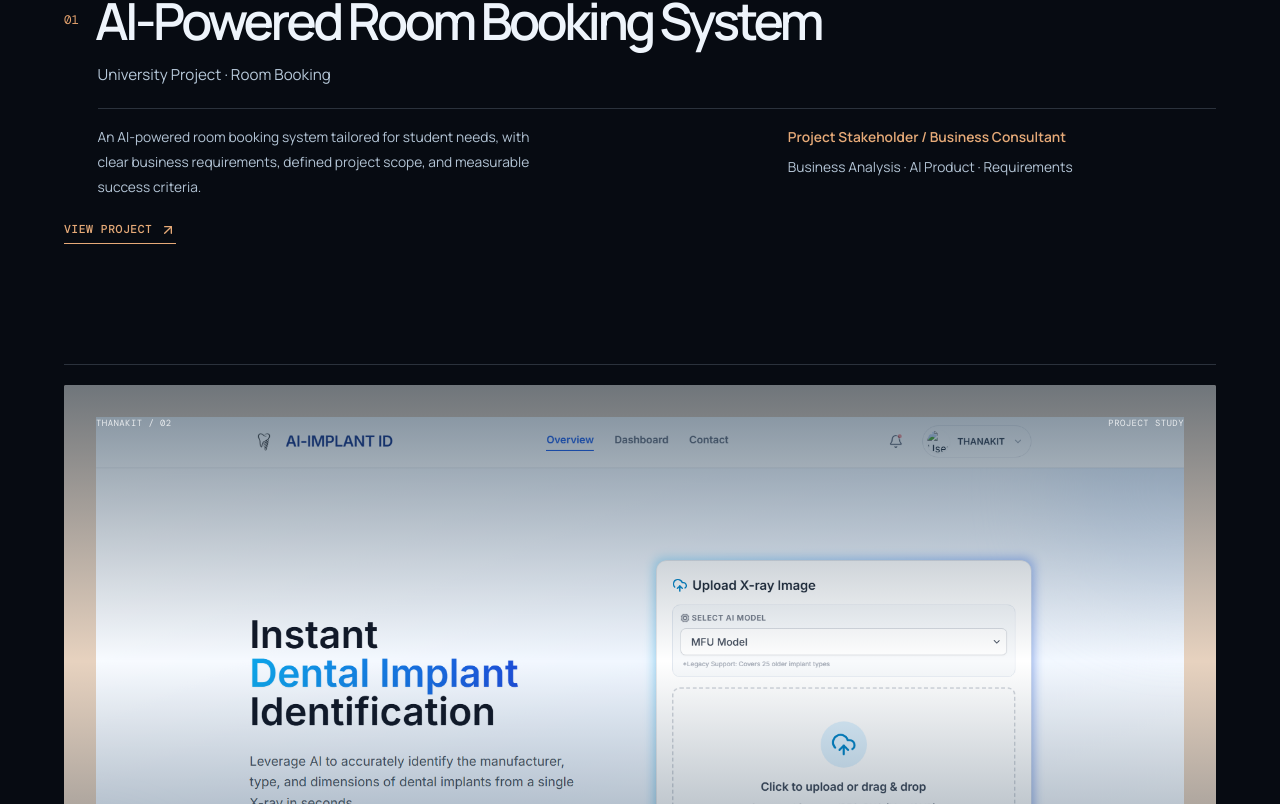
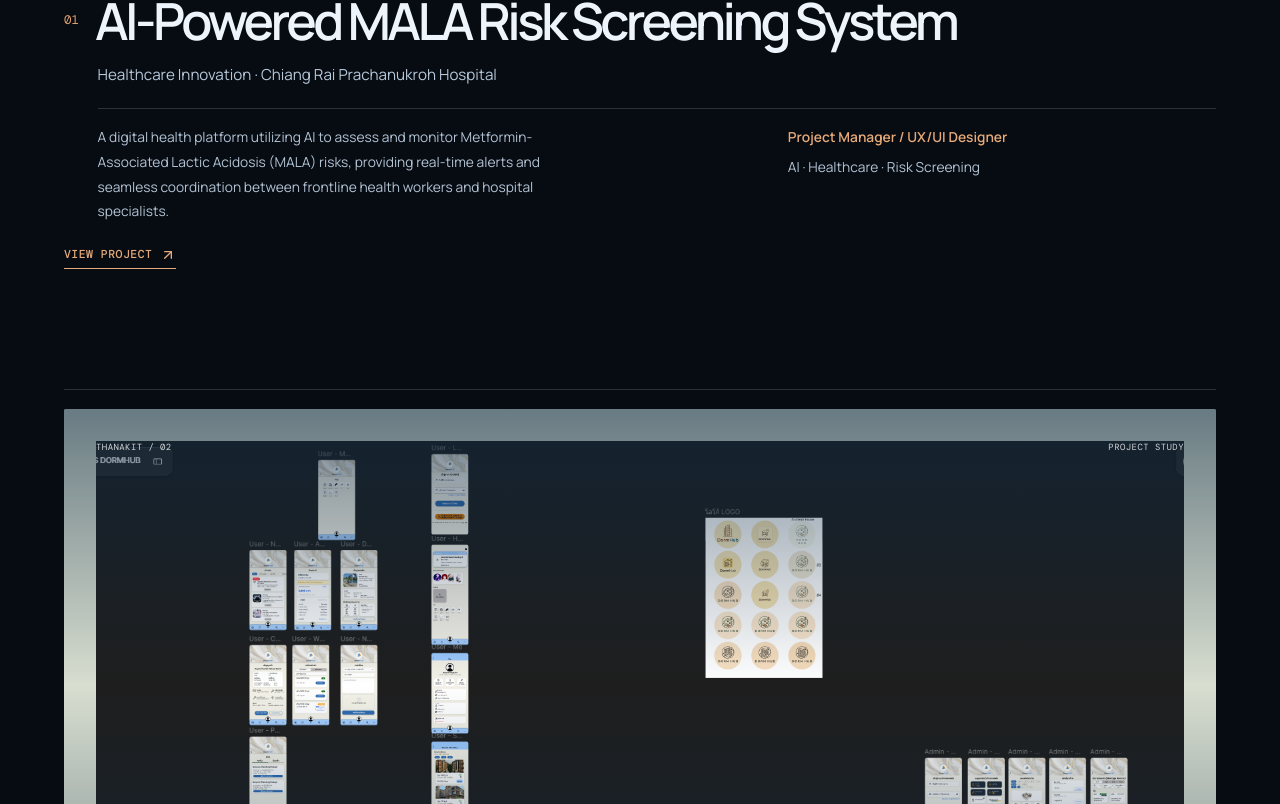
Before and after one commit to 6631503020/Thanakit-Portfolio, a React app: page / in a window 1280 px wide. Shown: the part 4076-4880 px from the top of the page. Built offline with nearby package versions, Linux system fonts and the light colour scheme; the HTML template or start-up script is replaced by a standard one.

Commit message:
add mala pj

```diff
--- a/src/App.tsx
+++ b/src/App.tsx
@@ -31,7 +31,7 @@ function ProjectPreview({ project }: { project: Project }) {
 }
 
 function ProjectCard({ project }: { project: Project }) {
-  return <motion.article className="project-card" whileHover={{ y: -6 }} transition={{ duration: 0.25 }}><motion.div initial={{ opacity: 0, x: 48 }} whileInView={{ opacity: 1, x: 0 }} viewport={{ once: true, margin: '-80px' }} transition={{ duration: 0.75, ease: [0.22, 1, 0.36, 1] }}><ProjectPreview project={project} /></motion.div><Reveal direction="left"><div className="project-info"><div className="project-title"><span>{project.number}</span><h3>{project.name}</h3></div><p className="project-category">{project.category}</p><div className="project-meta"><p>{project.description}</p><div><span>{project.role}</span><span>{project.technologies.join(' · ')}</span></div></div><a className="project-link" href={project.url} target="_blank" rel="noreferrer">View Project <ArrowUpRight size={16} /></a></div></Reveal></motion.article>
+  return <motion.article className="project-card" whileHover={{ y: -6 }} transition={{ duration: 0.25 }}><motion.div initial={{ opacity: 0, x: 48 }} whileInView={{ opacity: 1, x: 0 }} viewport={{ once: true, margin: '-80px' }} transition={{ duration: 0.75, ease: [0.22, 1, 0.36, 1] }}><ProjectPreview project={project} /></motion.div><Reveal direction="left"><div className="project-info"><div className="project-title"><span>{project.number}</span><h3>{project.name}</h3></div><p className="project-category">{project.category}</p><div className="project-meta"><p>{project.description}</p><div><span>{project.role}</span><span>{project.technologies.join(' · ')}</span></div></div>{project.url && <a className="project-link" href={project.url} target="_blank" rel="noreferrer">View Project <ArrowUpRight size={16} /></a>}</div></Reveal></motion.article>
 }
 
 function ExperienceTimeline() {
--- a/src/data/projects.ts
+++ b/src/data/projects.ts
@@ -2,6 +2,7 @@ import roomBookingImage from '../../pic/AI-Powered Room Booking System.png'
 import dentalImage from '../../pic/AIDentalImplantDetection.png'
 import pinPlanImage from '../../pic/Pin&Plan.png'
 import himmapanImage from '../../pic/Himmapan.png'
+import malaImage from '../../pic/mala.png'
 
 export type Project = {
   number: string
@@ -13,12 +14,13 @@ export type Project = {
   theme: 'lime' | 'orange' | 'blue' | 'pink'
   screenLabel: string
   image: string
-  url: string
+  url?: string
 }
 
 export const projects: Project[] = [
-  { number: '01', name: 'AI-Powered Room Booking System', category: 'University Project · Room Booking', description: 'An AI-powered room booking system tailored for student needs, with clear business requirements, defined project scope, and measurable success criteria.', technologies: ['Business Analysis', 'AI Product', 'Requirements'], role: 'Project Stakeholder / Business Consultant', theme: 'lime', screenLabel: 'Book the right room', image: roomBookingImage, url: 'https://www.figma.com/design/hfYUaBQn12beH7fZDbJEDE/SOS-DORMHUB?node-id=0-1&p=f&t=ThpF6GRjMjzJanLx-0' },
-  { number: '02', name: 'AI Dental Implant Detection', category: 'Senior Project · Healthcare AI', description: 'An AI dental implant detection project developed with the Faculty of Dentistry, connecting clinical workflows, data operations, and commercial product strategy.', technologies: ['YOLO', 'Label Studio', 'TAM / SAM / SOM'], role: 'Business Analyst & Project Manager', theme: 'orange', screenLabel: 'Make clinical insight visible', image: dentalImage, url: 'https://ai-implantid.com/' },
-  { number: '03', name: 'Pin & Plan', category: 'University Project · Travel Planning App', description: 'A web-based travel planning platform shaped through user requirements, Figma wireframes, user flows, and Agile collaboration.', technologies: ['Requirements', 'Figma', 'Agile'], role: 'Business Analyst', theme: 'blue', screenLabel: 'Plan your next place', image: pinPlanImage, url: 'https://play.google.com/store/apps/details?id=com.aboutblank.pinnplan&pcampaignid=web_share' },
-  { number: '04', name: 'Himmapan', category: 'University Project · Dormitory Booking App', description: 'A dormitory booking application built from student requirements, with system architecture and a responsive Bootstrap and JavaScript frontend.', technologies: ['System Analysis', 'Bootstrap', 'JavaScript'], role: 'System Analyst & Frontend Developer', theme: 'pink', screenLabel: 'Find a place to feel at home', image: himmapanImage, url: 'https://www.figma.com/design/XYk9G7s0Zzl2fkroHo4a6N/Reserve-a-dormitory?node-id=72-22&t=Jxy3UrBqosCIIJ7T-0' },
+  { number: '01', name: 'AI-Powered MALA Risk Screening System', category: 'Healthcare Innovation · Chiang Rai Prachanukroh Hospital', description: 'A digital health platform utilizing AI to assess and monitor Metformin-Associated Lactic Acidosis (MALA) risks, providing real-time alerts and seamless coordination between frontline health workers and hospital specialists.', technologies: ['AI', 'Healthcare', 'Risk Screening'], role: 'Project Manager / UX/UI Designer', theme: 'lime', screenLabel: 'Screen risk before it escalates', image: malaImage, url: 'https://www.figma.com/design/zoZGhvUfplE9LOq8hVHxZo/MALA?node-id=40-2&p=f&t=EwStJdeeC4ZdeTod-0' },
+  { number: '02', name: 'AI-Powered Room Booking System', category: 'University Project · Room Booking', description: 'An AI-powered room booking system tailored for student needs, with clear business requirements, defined project scope, and measurable success criteria.', technologies: ['Business Analysis', 'AI Product', 'Requirements'], role: 'Project Stakeholder / Business Consultant', theme: 'lime', screenLabel: 'Book the right room', image: roomBookingImage, url: 'https://www.figma.com/design/hfYUaBQn12beH7fZDbJEDE/SOS-DORMHUB?node-id=0-1&p=f&t=ThpF6GRjMjzJanLx-0' },
+  { number: '03', name: 'AI Dental Implant Detection', category: 'Senior Project · Healthcare AI', description: 'An AI dental implant detection project developed with the Faculty of Dentistry, connecting clinical workflows, data operations, and commercial product strategy.', technologies: ['YOLO', 'Label Studio', 'TAM / SAM / SOM'], role: 'Business Analyst & Project Manager', theme: 'orange', screenLabel: 'Make clinical insight visible', image: dentalImage, url: 'https://ai-implantid.com/' },
+  { number: '04', name: 'Pin & Plan', category: 'University Project · Travel Planning App', description: 'A web-based travel planning platform shaped through user requirements, Figma wireframes, user flows, and Agile collaboration.', technologies: ['Requirements', 'Figma', 'Agile'], role: 'Business Analyst', theme: 'blue', screenLabel: 'Plan your next place', image: pinPlanImage, url: 'https://play.google.com/store/apps/details?id=com.aboutblank.pinnplan&pcampaignid=web_share' },
+  { number: '05', name: 'Himmapan', category: 'University Project · Dormitory Booking App', description: 'A dormitory booking application built from student requirements, with system architecture and a responsive Bootstrap and JavaScript frontend.', technologies: ['System Analysis', 'Bootstrap', 'JavaScript'], role: 'System Analyst & Frontend Developer', theme: 'pink', screenLabel: 'Find a place to feel at home', image: himmapanImage, url: 'https://www.figma.com/design/XYk9G7s0Zzl2fkroHo4a6N/Reserve-a-dormitory?node-id=72-22&t=Jxy3UrBqosCIIJ7T-0' },
 ]
```
Also changed, not shown: pic/mala.png (added).
